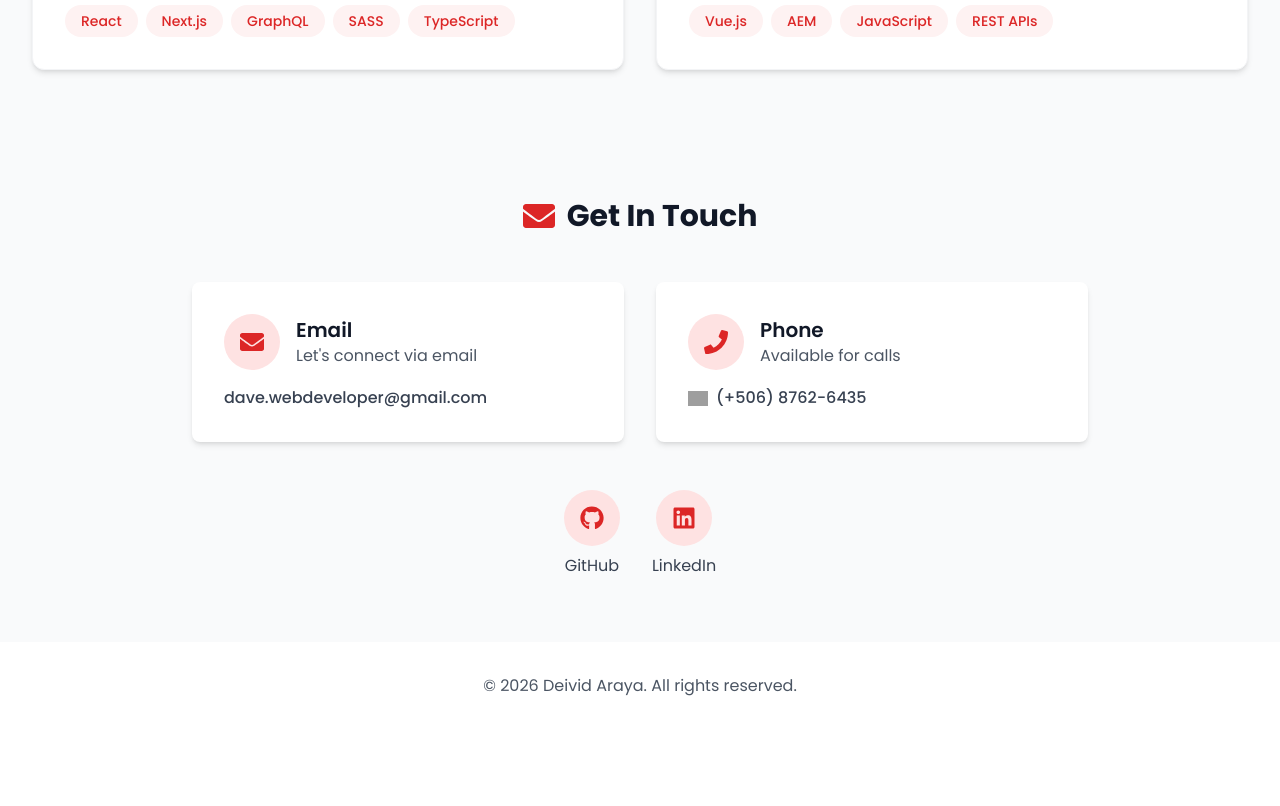
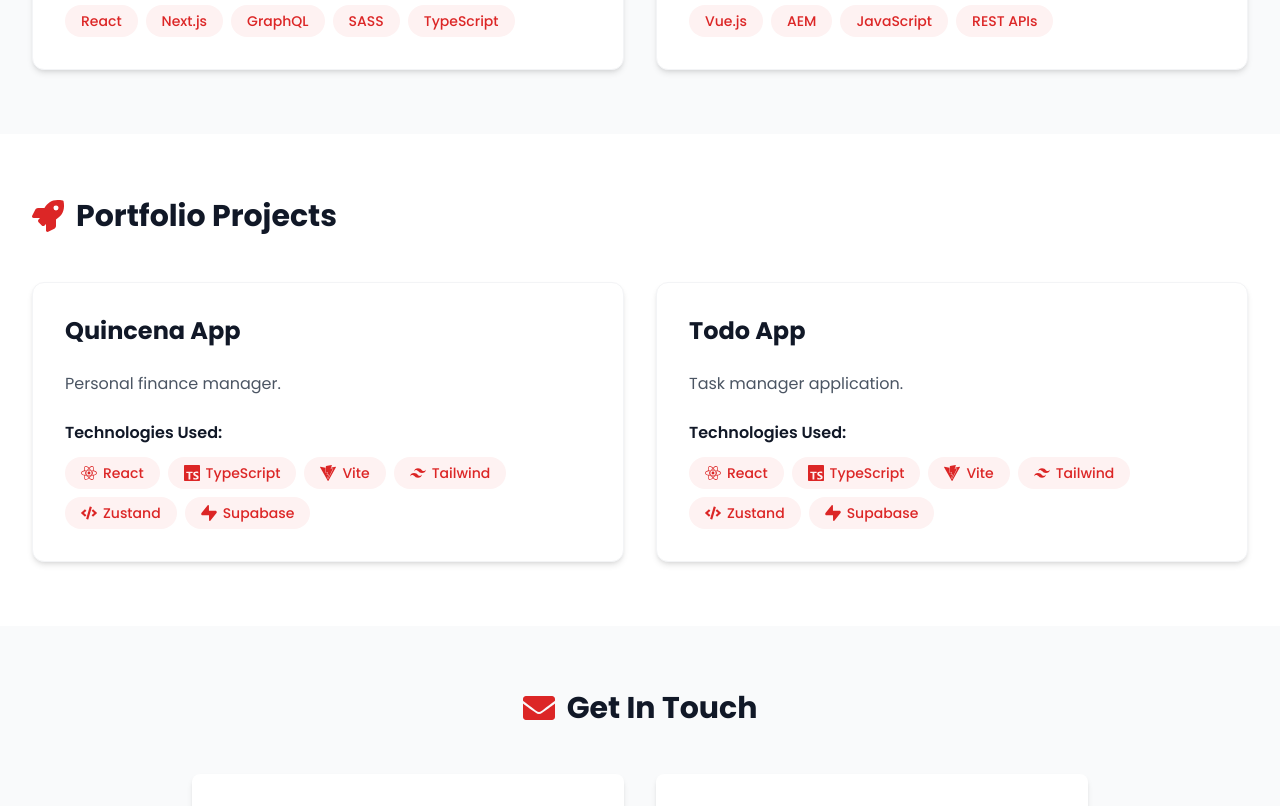
Before and after one commit to Daveveloper/cv-project, a React (Vite) app: page / in a window 1280 px wide. Shown: the part 3320-4126 px from the top of the page. Before the commit the page ends 4050 px from the top, so only its background shows below. Built offline with nearby package versions, Linux system fonts and the light colour scheme; grey boxes are pictures that could not be loaded.

Commit message:
feat: add PersonalProjects section and rename Projects to Professional Projects

```diff
--- a/src/App.tsx
+++ b/src/App.tsx
@@ -5,6 +5,7 @@
 import Skills from './components/Skills'
 import Experience from './components/sections/Experience'
 import Projects from './components/sections/Projects'
+import PersonalProjects from './components/sections/PersonalProjects'
 import Contact from './components/sections/Contact'
 import Footer from './components/sections/Footer'
 
@@ -22,6 +23,7 @@
         </section>
         <Experience />
         <Projects />
+        <PersonalProjects />
         <Contact />
       </main>
       <Footer />
--- /dev/null
+++ b/src/components/sections/PersonalProjects.tsx
@@ -0,0 +1,98 @@
+import React, { useRef } from 'react';
+import { motion } from 'framer-motion';
+import { FaRocket } from 'react-icons/fa';
+import { SiTypescript, SiVite, SiTailwindcss, SiSupabase } from 'react-icons/si';
+import { FaReact, FaCode } from 'react-icons/fa';
+import { useInView } from '../../hooks/useInView';
+
+const ProjectCard: React.FC<{
+  title: string;
+  description: string;
+  technologies: { name: string; icon: React.ElementType }[];
+  link: string;
+  index: number;
+  isInView: boolean;
+}> = ({ title, description, technologies, link, index, isInView }) => (
+  <motion.a
+    href={link}
+    target="_blank"
+    rel="noreferrer"
+    initial={{ opacity: 0, y: 20 }}
+    animate={{ opacity: isInView ? 1 : 0, y: isInView ? 0 : 20 }}
+    transition={{ duration: 0.5, delay: index * 0.1 }}
+    className="block bg-white p-8 rounded-xl shadow-md hover:shadow-xl transition-all duration-300 transform hover:-translate-y-1 border border-gray-100 group"
+  >
+    <div className="mb-6">
+      <h3 className="text-2xl font-bold mb-2 text-gray-900 group-hover:text-red-600 transition-colors duration-200">{title}</h3>
+    </div>
+    <div className="mb-6">
+      <p className="text-gray-600 leading-relaxed">{description}</p>
+    </div>
+    <div className="space-y-3">
+      <h4 className="font-semibold text-gray-900">Technologies Used:</h4>
+      <div className="flex flex-wrap gap-2">
+        {technologies.map((tech) => (
+          <span
+            key={tech.name}
+            className="inline-flex items-center gap-1.5 px-4 py-1.5 bg-red-50 text-red-600 rounded-full text-sm font-medium hover:bg-red-100 transition-colors duration-200"
+          >
+            <tech.icon className="w-4 h-4" />
+            {tech.name}
+          </span>
+        ))}
+      </div>
+    </div>
+  </motion.a>
+);
+
+const PersonalProjects: React.FC = () => {
+  const sectionRef = useRef<HTMLDivElement>(null);
+  const isInView = useInView(sectionRef, 0.2);
+
+  const projects = [
+    {
+      title: "Quincena App",
+      description: "Personal finance manager.",
+      technologies: [
+        { name: 'React', icon: FaReact },
+        { name: 'TypeScript', icon: SiTypescript },
+        { name: 'Vite', icon: SiVite },
+        { name: 'Tailwind', icon: SiTailwindcss },
+        { name: 'Zustand', icon: FaCode },
+        { name: 'Supabase', icon: SiSupabase },
+      ],
+      link: "https://quincena-kappa.vercel.app/"
+    },
+    {
+      title: "Todo App",
+      description: "Task manager application.",
+      technologies: [
+        { name: 'React', icon: FaReact },
+        { name: 'TypeScript', icon: SiTypescript },
+        { name: 'Vite', icon: SiVite },
+        { name: 'Tailwind', icon: SiTailwindcss },
+        { name: 'Zustand', icon: FaCode },
+        { name: 'Supabase', icon: SiSupabase },
+      ],
+      link: "https://todoz-app-tau.vercel.app/"
+    }
+  ];
+
+  return (
+    <section id="personal-projects" ref={sectionRef} className="bg-white">
+      <div className="container section">
+        <h2 className="text-3xl font-bold mb-12 text-gray-900 flex items-center gap-3">
+          <FaRocket className="w-8 h-8 text-red-600" />
+          Portfolio Projects
+        </h2>
+        <div className="grid grid-cols-1 md:grid-cols-2 gap-8">
+          {projects.map((project, index) => (
+            <ProjectCard key={project.title} {...project} index={index} isInView={isInView} />
+          ))}
+        </div>
+      </div>
+    </section>
+  );
+};
+
+export default PersonalProjects;
--- a/src/components/sections/Projects.tsx
+++ b/src/components/sections/Projects.tsx
@@ -76,7 +76,7 @@
       <div className="container section">
         <h2 className="text-3xl font-bold mb-12 text-gray-900 flex items-center gap-3">
           <FaLaptopCode className="w-8 h-8 text-red-600" />
-          Projects
+          Professional Projects
         </h2>
         <div className="grid grid-cols-1 md:grid-cols-2 gap-8">
           {projects.map((project, index) => (
```
